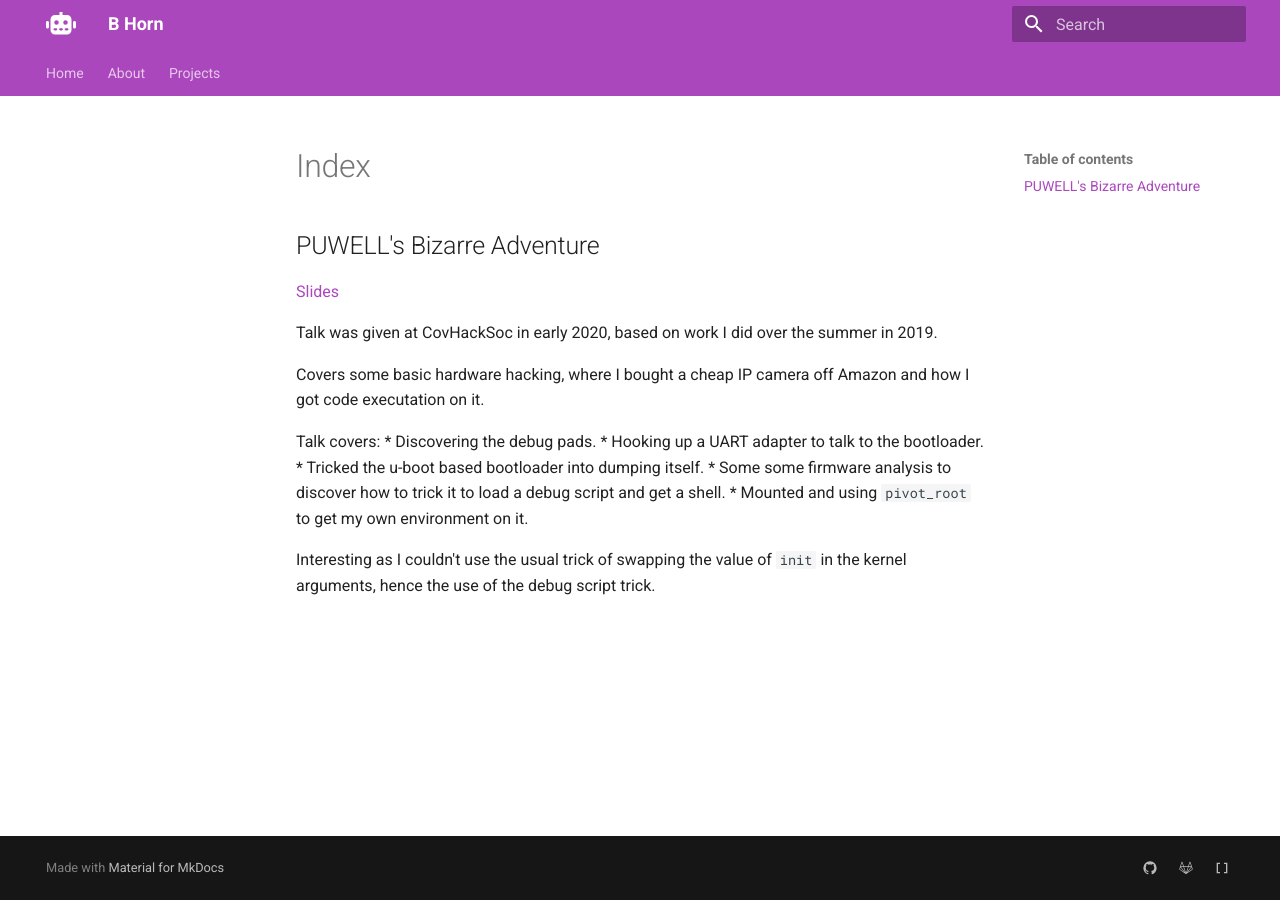
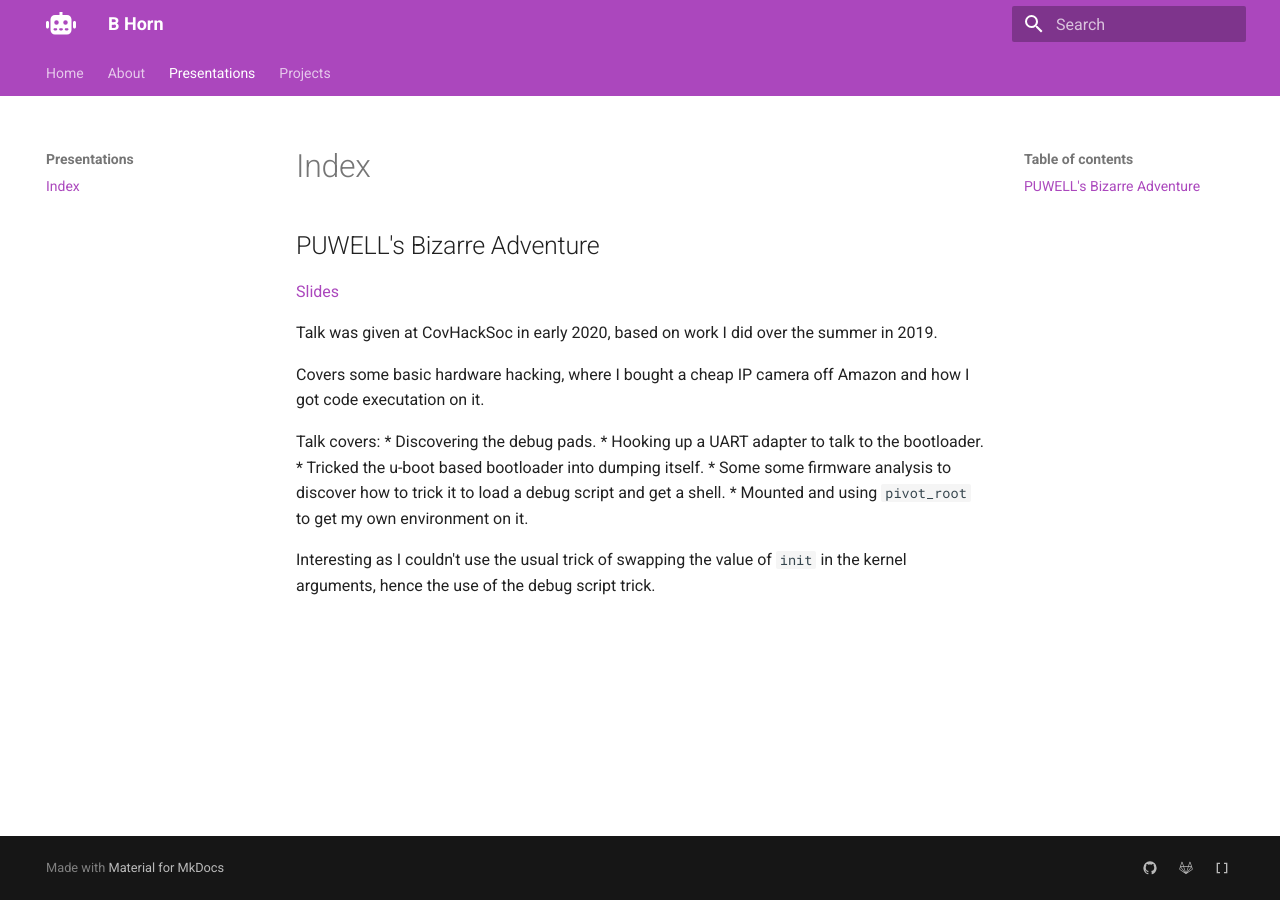
Before and after one commit to bahorn/b.horn.uk, an MkDocs documentation site: the page built from docs/presentations/index.md, in a window 1280 px wide. Built offline with MkDocs 1.6.1 and Material for MkDocs 9.7.7, drawn with Linux system fonts in a browser that asks for light colours; nearby versions of some CDN libraries.

Commit message:
linking to new presentation page

```diff
--- a/mkdocs.yml
+++ b/mkdocs.yml
@@ -7,6 +7,8 @@ nav:
   - Home: 'index.md'
   - About:
     - 'about/index.md'
+  - Presentations:
+    - 'presentations/index.md'
   - Projects:
     - Javascript Art:
       - 'projects/jsdemos/2d-sdf.md'
```
